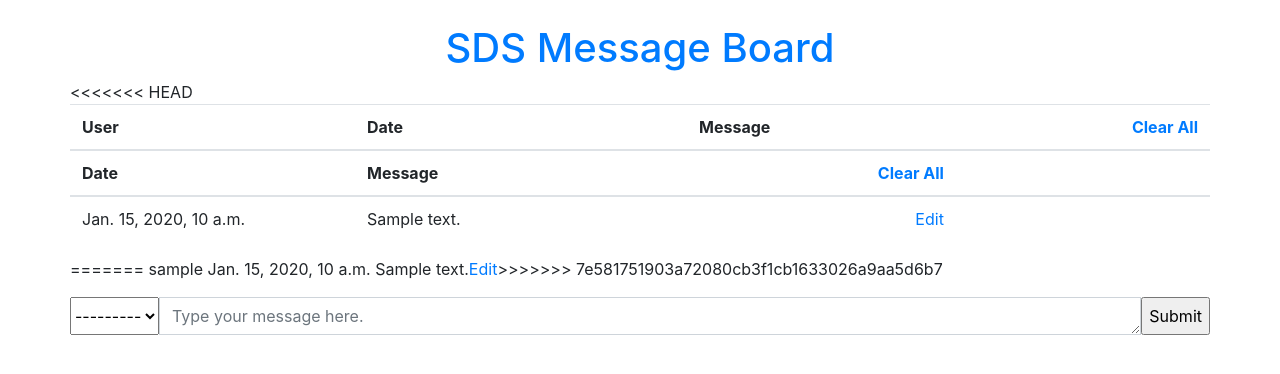
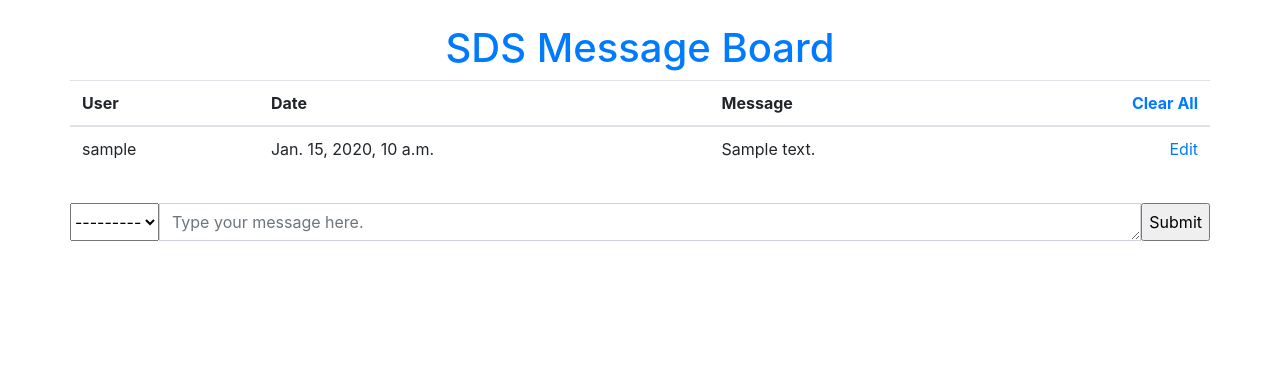
Before and after one commit to glitterlee/PythonTraining, a Django app: page / in a window 1280 px wide. Shown: the top 374 px of the page. Run offline with Django 3.2, Linux system fonts and the light colour scheme; tables that the repository leaves empty hold one stand-in row (values such as "Sample post"); some libraries are stand-ins or nearby versions.

Commit message:
merge issue

```diff
--- a/examples/message_board/board/templates/edit.html
+++ b/examples/message_board/board/templates/edit.html
@@ -22,10 +22,7 @@
 
     <div class="row">
         <div class="input-group">
-<<<<<<< HEAD
-=======
             {{ msg_form.user }}
->>>>>>> 7e581751903a72080cb3f1cb1633026a9aa5d6b7
             {{ msg_form.text }}
             <input type="submit" value="Submit">
         </div>
--- a/examples/message_board/board/templates/index.html
+++ b/examples/message_board/board/templates/index.html
@@ -22,24 +22,6 @@
             <tbody>
                 {% for m in messages %}
                     <tr>
-<<<<<<< HEAD
-                        <th class="w-25">Date</th>
-                        <th class="w-70">Message</th>
-                        <th class="w-5"><a class="button float-right" href="{% url 'clear_all' %}">Clear All</a></th>
-                    </tr>
-                </thead>
-                <tbody>
-                    {% for m in messages %}
-                        <tr>
-                            <td>{{ m.pub_date }}</td>
-                            <td>{{ m.text }}</td>
-                            <td><a class="button float-right" href="{% url 'edit_msg' m.id %}">Edit</a></td>
-
-                        </tr>
-                    {% endfor %}
-                </tbody>
-            </table>
-=======
                         <td>{{ m.user }}</td>
                         <td>{{ m.pub_date }}</td>
                         <td>{{ m.text }}</td>
@@ -48,7 +30,6 @@
                 {% endfor %}
             </tbody>
         </table>
->>>>>>> 7e581751903a72080cb3f1cb1633026a9aa5d6b7
     </div>
     {% else %}
         <div class="text-center">
```
